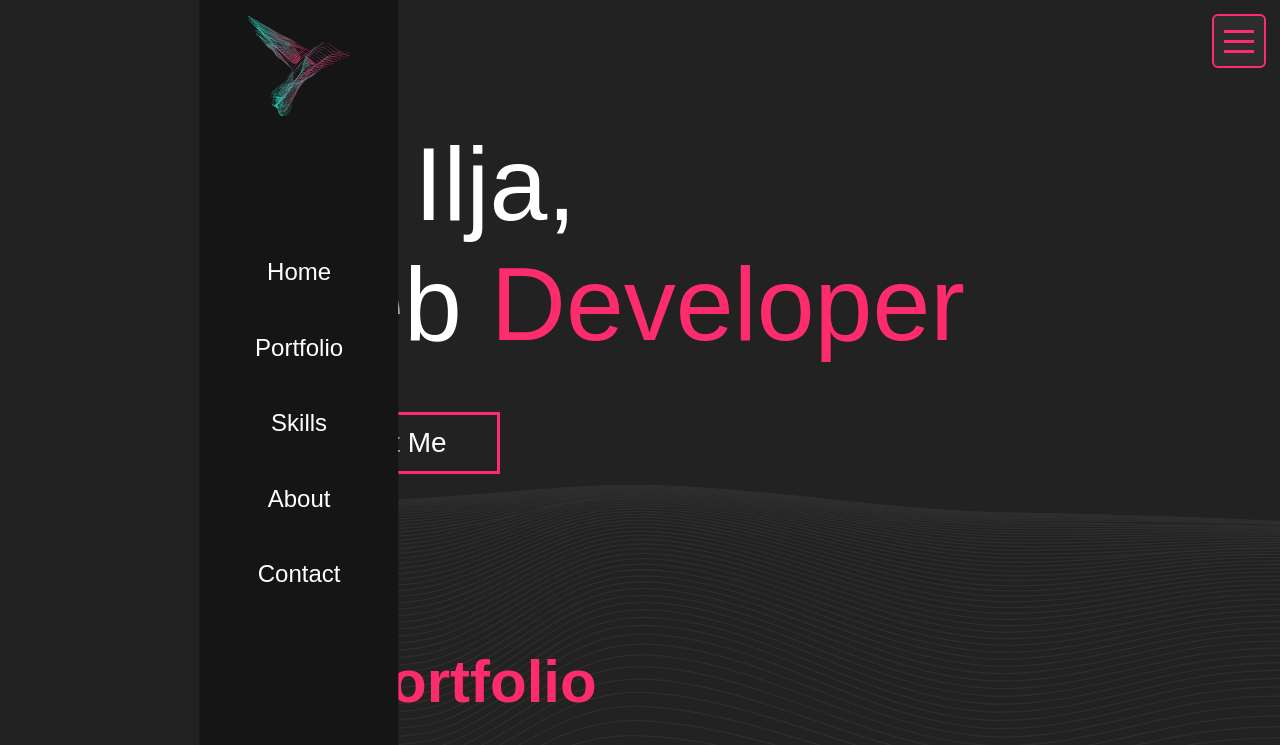
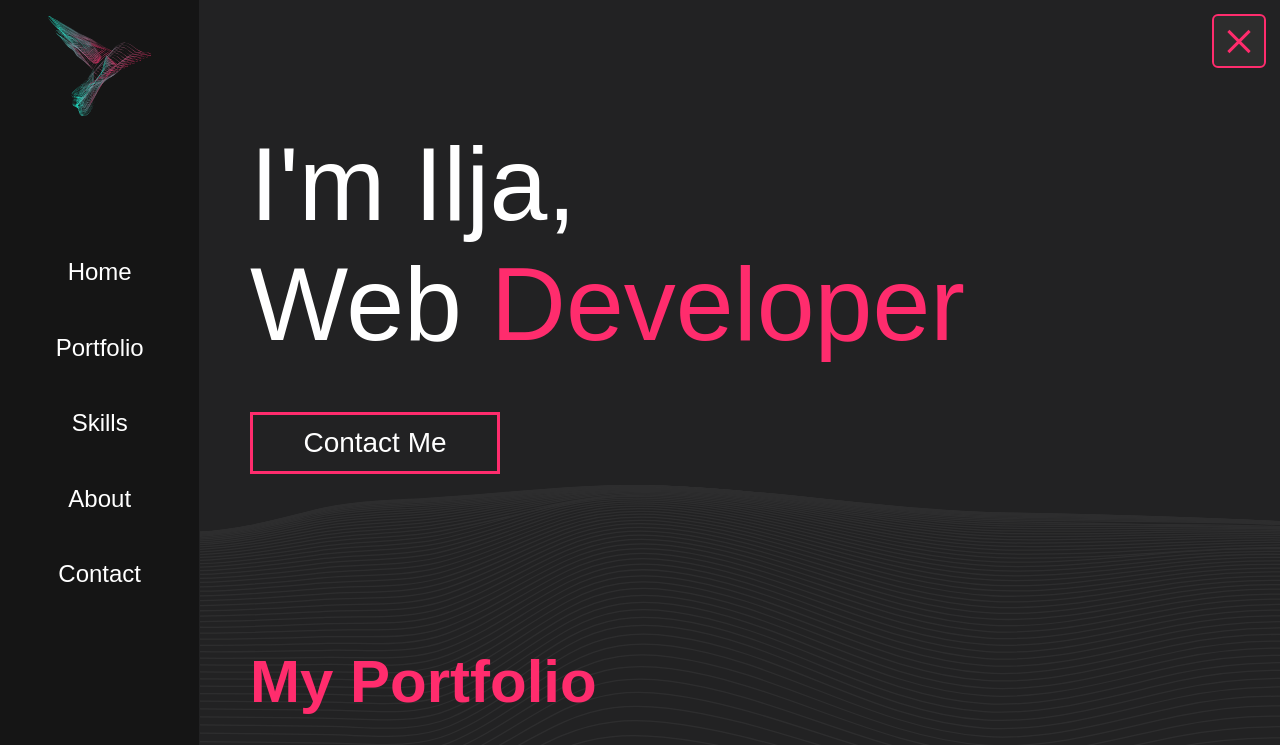
Before and after one commit to Dominik-Ilja-Devvv/website-portfolio, a website: page dist/index.html in a window 1280 px wide. Both pictures are taken after a click on the button 1239 px from the left and 41 px from the top of the page. Shown: the top 745 px of the page. Drawn offline with nearby package versions, Linux system fonts and the light colour scheme; files that its build step writes are made by us from their sources; a web font is replaced by a local one.

Commit message:
Added JavaScript for Nav Toggle

```diff
--- a/dist/index.html
+++ b/dist/index.html
@@ -20,14 +20,14 @@
 
   <div class="grid">
 
-    <button class="nav-toggle btn">
+    <button class="nav-toggle btn" id="js-nav-toggle">
       <div class="line line--1"></div>
       <div class="line line--2"></div>
       <div class="line line--3"></div>
     </button>
 
     <!-- Sidebar -->
-    <header class="sidebar">
+    <header class="sidebar" id="js-sidebar">
       <!-- Logo -->
       <div class="logo">
         <img src="./images/logo.svg" alt="">
@@ -487,6 +487,8 @@
 
     </footer>
   </div>
+
+  <script src="js/script.js"></script>
 </body>
 
 </html>
--- /dev/null
+++ b/dist/js/script.js
@@ -0,0 +1,7 @@
+const navToggle = document.getElementById("js-nav-toggle"),
+  navMenu = document.getElementById("js-sidebar");
+
+navToggle.addEventListener("click", (event) => {
+  navToggle.classList.toggle("active"),
+    navMenu.classList.toggle("active");
+});
```
